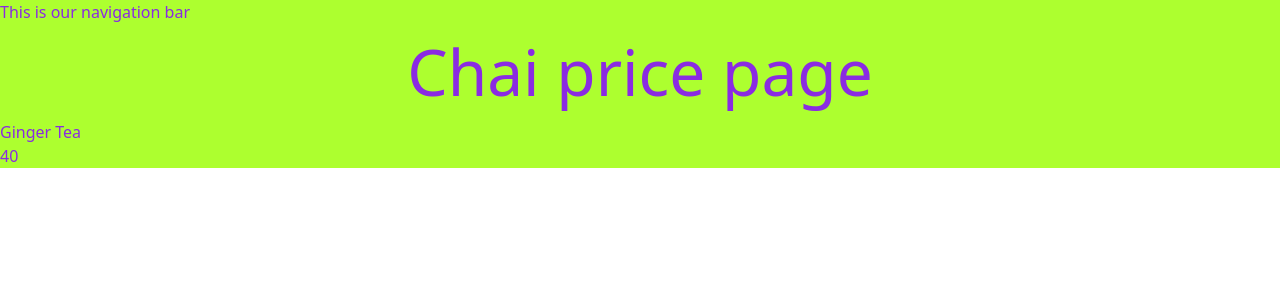
After one commit to punithchavan/python_backend, a Django app: page /backend/price/1/ in a window 1280 px wide. The commit adds this page. Shown: the top 300 px of the page. Run offline with Django 5.2, Linux system fonts and the light colour scheme; data comes from the database, SQL or seed files in the repository; both versions use the stored data as it was after the commit; style sheets or scripts are compiled from the project's sources; some libraries are stand-ins or nearby versions.

Commit message:
Added prices, tested the backend and called the pricce to frontend

```diff
--- a/python_backend/backend/models.py
+++ b/python_backend/backend/models.py
@@ -15,6 +15,7 @@ class ChaiVarity(models.Model):
     date_added = models.DateTimeField(default=timezone.now)
     type = models.CharField(max_length=2, choices=CHAI_TYPE_CHOICE)
     description = models.TextField(default='')
+    price = models.IntegerField(default=0)
 
     def __str__(self):
         return self.name
--- /dev/null
+++ b/python_backend/backend/templates/backend/prices.html
@@ -0,0 +1,11 @@
+{% extends "layout.html" %}
+
+{% block title %}
+Prices
+{% endblock %}
+
+{% block content  %}
+<h1>Chai price page</h1>
+<p>{{price.name}}</p>
+<p>{{price.price}}</p>
+{% endblock %}
--- a/python_backend/backend/urls.py
+++ b/python_backend/backend/urls.py
@@ -3,5 +3,6 @@ from . import views
 
 urlpatterns = [
     path('', views.home, name='home'),
-    path('<int:chai_id>/', views.desc, name='desc')
+    path('<int:chai_id>/', views.desc, name='desc'),
+    path('price/<int:chai_id>/', views.prices, name='prices')
 ]
--- a/python_backend/backend/views.py
+++ b/python_backend/backend/views.py
@@ -10,3 +10,7 @@ def home(request):
 def desc(request, chai_id):
     chai = get_object_or_404(ChaiVarity, pk=chai_id)
     return render(request, 'backend/description.html', {'chai': chai})
+
+def prices(request, chai_id):
+    price = get_object_or_404(ChaiVarity, pk=chai_id)
+    return render(request, 'backend/prices.html', {'price': price})
```
Also changed, not shown: python_backend/backend/templates/backend/index.html (+10 -0 lines), python_backend/backend/migrations/0003_chaivarity_price.py (added), python_backend/db.sqlite3.
